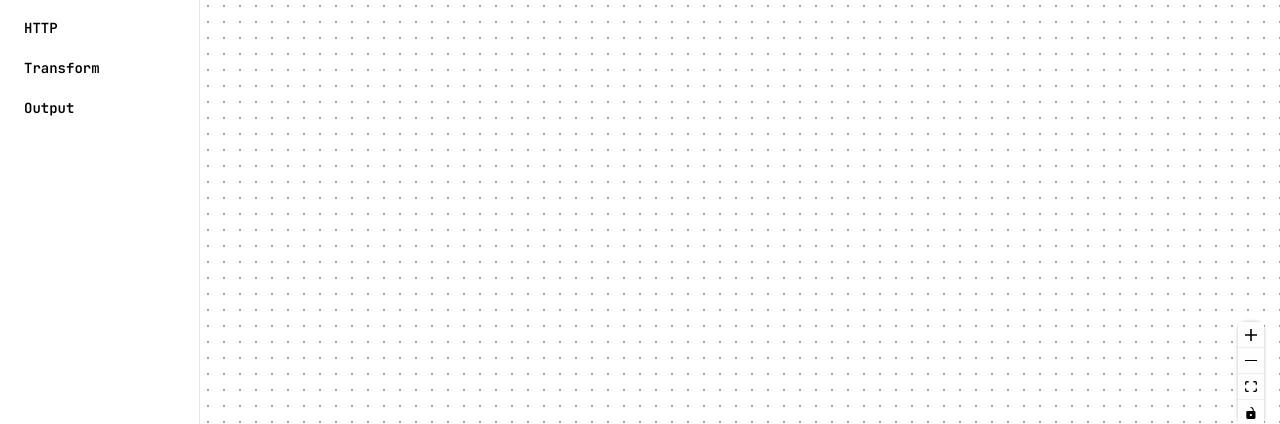
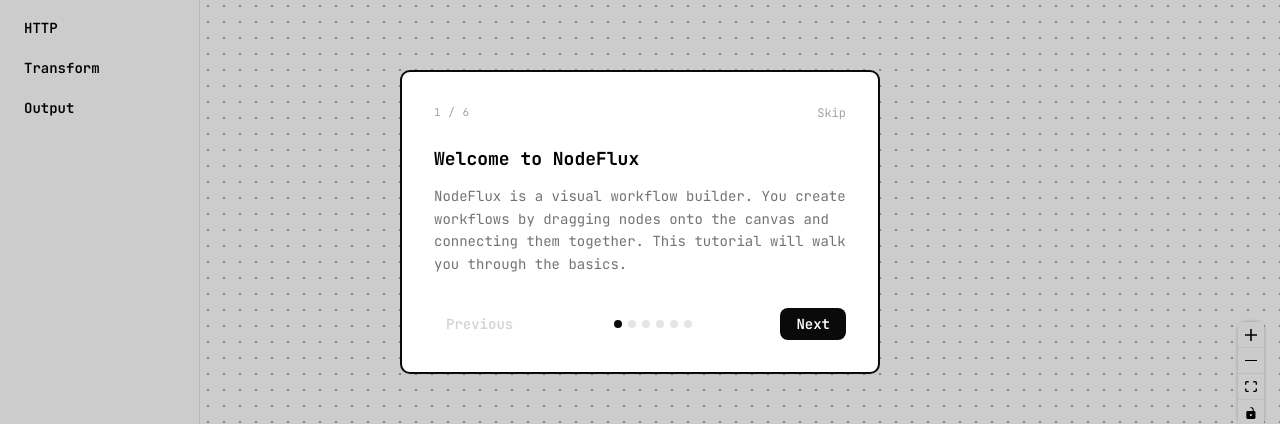
Before and after one commit to shreyanshtripathi-01/NodeFlux, a Next.js app: page /editor/1 in a window 1280 px wide. Shown: the part 178-602 px from the top of the page. Built offline with nearby package versions, Linux system fonts and the light colour scheme; no server answers.

Commit message:
add guided tutorial for first-time editor users

```diff
--- /dev/null
+++ b/src/components/Tutorial.tsx
@@ -0,0 +1,144 @@
+"use client";
+
+import React, { useEffect, useState } from "react";
+
+const STORAGE_KEY = "nodeflux_tutorial_seen";
+
+const STEPS = [
+  {
+    title: "Welcome to NodeFlux",
+    body: "NodeFlux is a visual workflow builder. You create workflows by dragging nodes onto the canvas and connecting them together. This tutorial will walk you through the basics.",
+  },
+  {
+    title: "Node Palette",
+    body: "On the left is the node palette. Each node type has a different function:\n\nInput — receives data into the workflow\nPrompt — sends a prompt to an AI model\nHTTP — makes an HTTP request\nTransform — transforms data\nOutput — sends data out\n\nDrag any node onto the canvas to add it.",
+  },
+  {
+    title: "The Canvas",
+    body: "The main area is the canvas. You can:\n\n• Pan by clicking and dragging the empty space\n• Zoom with the scroll wheel or the controls in the bottom-right\n• Select a node by clicking on it\n• Drag nodes to reposition them\n• Connect nodes by dragging from the small handle on the right side of a node to the handle on the left side of another node",
+  },
+  {
+    title: "Properties Panel",
+    body: "When you click a node, a properties panel opens on the right. Here you can rename the node and edit its preview text. Click the X or tap the canvas to close it.",
+  },
+  {
+    title: "Save & Run",
+    body: "Type a name for your workflow in the top bar, then click Save or Run. The first time you run, you will be asked to name your workflow. After saving, your workflow will appear in the Workflows list and a run entry will appear in the Runs page.",
+  },
+  {
+    title: "You are ready",
+    body: "That is all you need to know. Click the Tutorial button in the top bar anytime to revisit this guide. Start building!",
+  },
+];
+
+export default function Tutorial() {
+  const [open, setOpen] = useState(false);
+  const [step, setStep] = useState(0);
+  const [firstTime, setFirstTime] = useState(false);
+
+  useEffect(() => {
+    const seen = localStorage.getItem(STORAGE_KEY);
+    if (!seen) {
+      setFirstTime(true);
+      setOpen(true);
+    }
+  }, []);
+
+  const handleFinish = () => {
+    localStorage.setItem(STORAGE_KEY, "true");
+    setOpen(false);
+    setStep(0);
+  };
+
+  const handleClose = () => {
+    setOpen(false);
+    if (firstTime) {
+      localStorage.setItem(STORAGE_KEY, "true");
+      setFirstTime(false);
+    }
+    setStep(0);
+  };
+
+  const handleReopen = () => {
+    setStep(0);
+    setFirstTime(false);
+    setOpen(true);
+  };
+
+  const current = STEPS[step];
+  const isLast = step === STEPS.length - 1;
+
+  if (!open) {
+    return (
+      <button
+        onClick={handleReopen}
+        className="text-sm font-semibold text-secondary-text hover:text-primary-text transition-colors font-mono"
+      >
+        Tutorial
+      </button>
+    );
+  }
+
+  return (
+    <div className="fixed inset-0 z-50 flex items-center justify-center bg-black/20">
+      <div className="w-full max-w-[480px] bg-background border-2 border-foreground rounded-lg p-8 shadow-elevated">
+        <div className="flex items-center justify-between mb-6">
+          <span className="font-mono text-[11px] tracking-wider text-muted-text">
+            {step + 1} / {STEPS.length}
+          </span>
+          <button
+            onClick={handleClose}
+            className="font-mono text-xs text-muted-text hover:text-primary-text transition-colors"
+          >
+            Skip
+          </button>
+        </div>
+
+        <h2 className="font-mono font-bold text-lg text-primary-text mb-3">
+          {current.title}
+        </h2>
+
+        <div className="font-mono text-sm text-secondary-text whitespace-pre-line leading-relaxed mb-8">
+          {current.body}
+        </div>
+
+        <div className="flex items-center justify-between">
+          <button
+            onClick={() => setStep((s) => Math.max(0, s - 1))}
+            disabled={step === 0}
+            className="font-mono text-sm font-semibold text-secondary-text hover:text-primary-text transition-colors disabled:opacity-30 disabled:cursor-not-allowed px-3 py-1.5"
+          >
+            Previous
+          </button>
+
+          <div className="flex gap-1.5">
+            {STEPS.map((_, i) => (
+              <span
+                key={i}
+                className={`w-2 h-2 rounded-full transition-colors ${
+                  i === step ? "bg-foreground" : "bg-border-custom"
+                }`}
+              />
+            ))}
+          </div>
+
+          {isLast ? (
+            <button
+              onClick={handleFinish}
+              className="bg-foreground text-background text-sm font-semibold rounded-md py-1.5 px-4 hover:opacity-90 transition-all font-mono"
+            >
+              Start building
+            </button>
+          ) : (
+            <button
+              onClick={() => setStep((s) => Math.min(STEPS.length - 1, s + 1))}
+              className="bg-foreground text-background text-sm font-semibold rounded-md py-1.5 px-4 hover:opacity-90 transition-all font-mono"
+            >
+              Next
+            </button>
+          )}
+        </div>
+      </div>
+    </div>
+  );
+}
```
